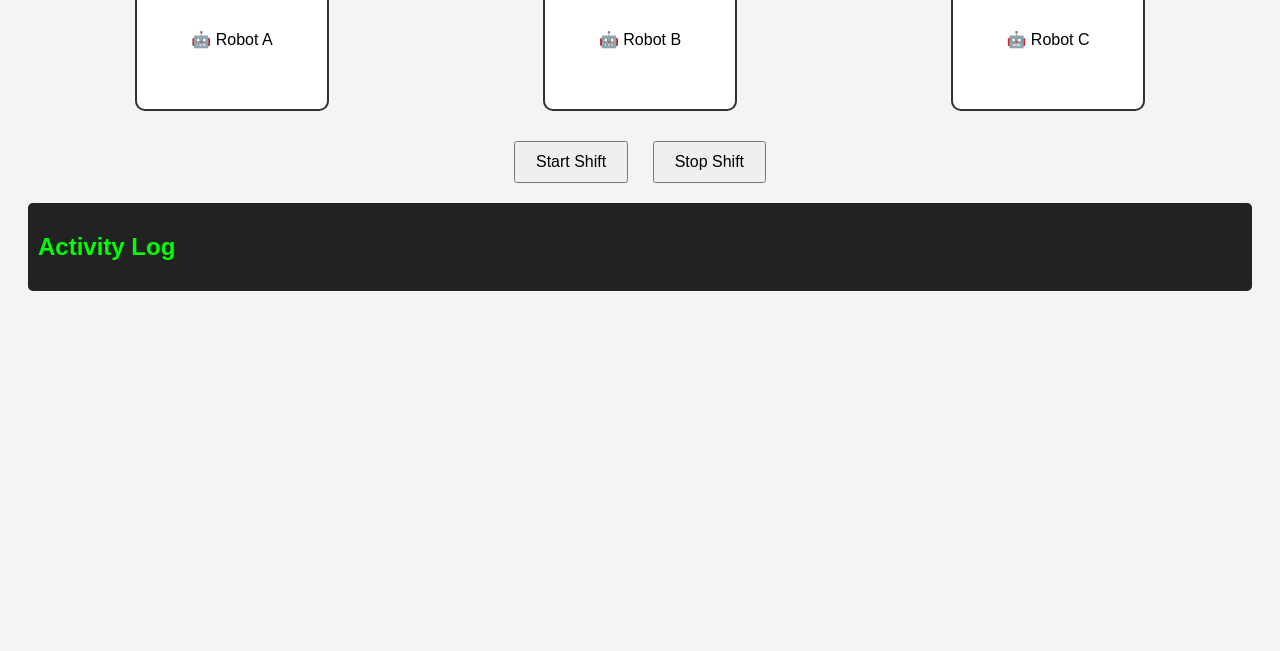
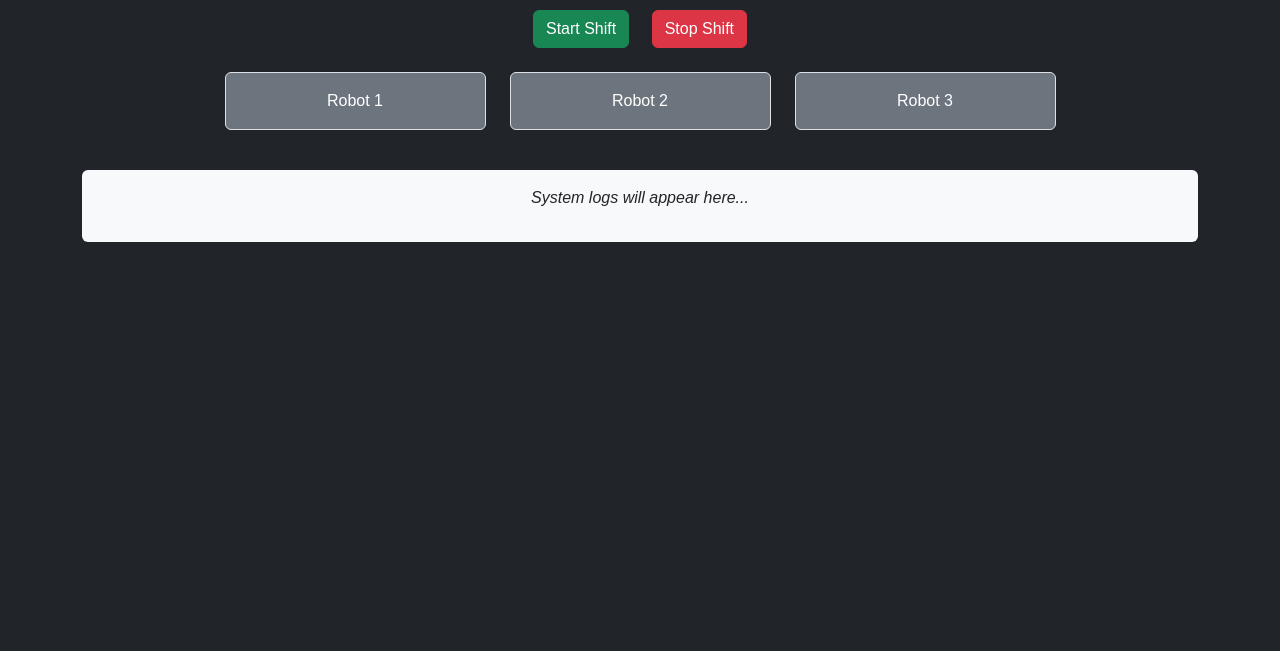
Before and after one commit to leisuredmost/factory-automation-sim, a website: page public/index.html in a window 1280 px wide. Shown: the part 149-800 px from the top of the page. Drawn offline with nearby package versions, Linux system fonts and the light colour scheme.

Commit message:
Update index.html

```diff
--- a/public/index.html
+++ b/public/index.html
@@ -2,28 +2,33 @@
 <html lang="en">
 <head>
   <meta charset="UTF-8" />
-  <meta name="viewport" content="width=device-width, initial-scale=1.0"/>
-  <title>Factory Robot Automation</title>
+  <meta name="viewport" content="width=device-width, initial-scale=1" />
+  <title>Factory Robot Simulation</title>
+  <link href="https://cdn.jsdelivr.net/npm/bootstrap@5.3.3/dist/css/bootstrap.min.css" rel="stylesheet" />
   <link rel="stylesheet" href="style.css" />
 </head>
-<body>
-  <h1>Factory Robot Automation Simulator</h1>
-
-  <div class="factory-floor">
-    <div class="robot" id="robot1">🤖 Robot A</div>
-    <div class="robot" id="robot2">🤖 Robot B</div>
-    <div class="robot" id="robot3">🤖 Robot C</div>
+<body class="bg-dark text-white">
+  <div class="container py-5 text-center">
+    <h1 class="display-4 mb-4">🤖 Factory Automation Simulator</h1>
+    <div class="mb-3">
+      <button onclick="startShift()" class="btn btn-success me-2">Start Shift</button>
+      <button onclick="stopShift()" class="btn btn-danger">Stop Shift</button>
+    </div>
+    <div class="row justify-content-center my-4">
+      <div class="col-md-3 mb-3">
+        <div id="robot1" class="p-3 border rounded bg-secondary">Robot 1</div>
+      </div>
+      <div class="col-md-3 mb-3">
+        <div id="robot2" class="p-3 border rounded bg-secondary">Robot 2</div>
+      </div>
+      <div class="col-md-3 mb-3">
+        <div id="robot3" class="p-3 border rounded bg-secondary">Robot 3</div>
+      </div>
+    </div>
+    <div class="bg-light text-dark rounded p-3" style="max-height: 200px; overflow-y: auto;" id="logOutput">
+      <p><em>System logs will appear here...</em></p>
+    </div>
   </div>
-
-  <div class="controls">
-    <button onclick="startShift()">Start Shift</button>
-    <button onclick="stopShift()">Stop Shift</button>
-  </div>
-
-  <div class="log" id="logOutput">
-    <h2>Activity Log</h2>
-  </div>
-
   <script src="script.js"></script>
 </body>
 </html>
```
